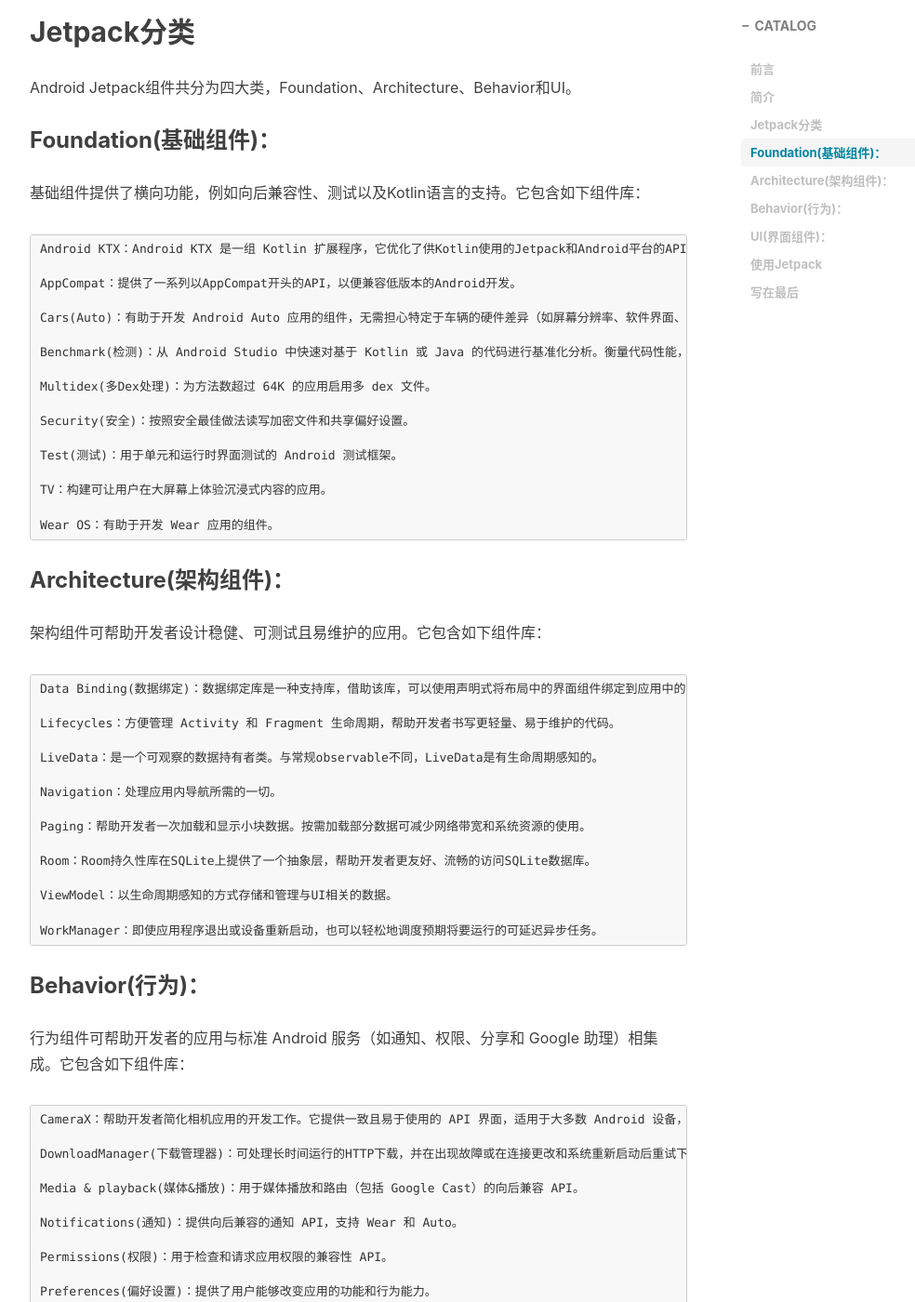
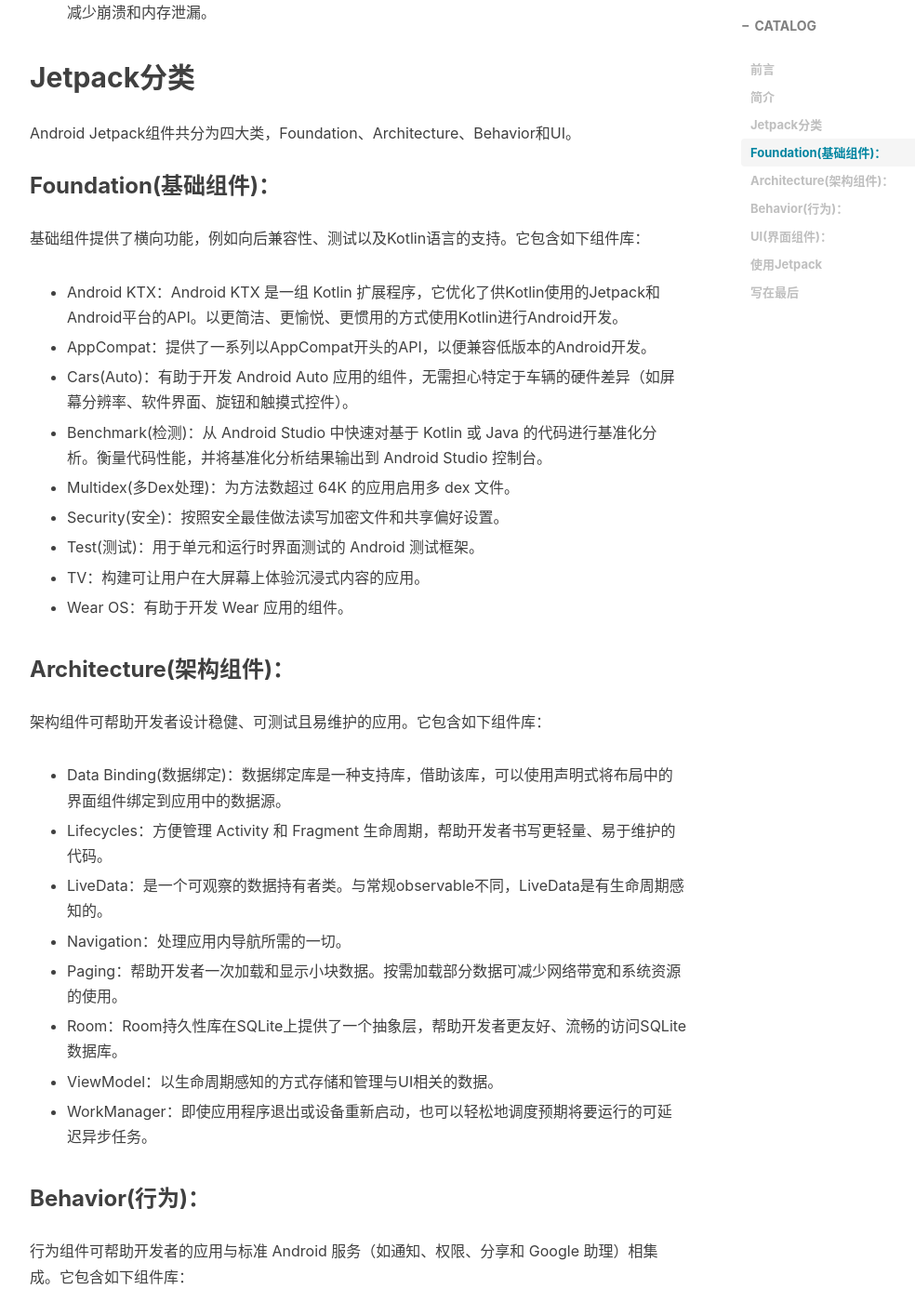
Before and after one commit to toeii/toeii.github.io, a Jekyll site: the page built from _posts/2019-07-09-Android Jetpack全家桶(一)之Jetpack介绍.md, in a window 1280 px wide and 1400 px high, scrolled down 1579 px. Shown: the whole window at 93% size, without its empty margins (233-1217 px from the left). Built offline with Jekyll 4.4.1, drawn with Linux system fonts in a browser that asks for light colours; nearby versions of some CDN libraries; comment, search, counter and statistics services are not loaded; some of the changed text lies outside the part shown.

Commit message:
added new post

```diff
--- a/_posts/2019-07-09-Android Jetpack全家桶(一)之Jetpack介绍.md
+++ b/_posts/2019-07-09-Android Jetpack全家桶(一)之Jetpack介绍.md
@@ -35,11 +35,11 @@ Jetpack中的有些组件并不是第一次推出，其中LifeCycle、LiveData
 
 Jetpack有以下特点：
 
-    加速开发：组件可以单独采用（不过这些组件是为协同工作而构建的），同时利用 Kotlin 语言功能帮助您提高工作效率。
+- 加速开发：组件可以单独采用（不过这些组件是为协同工作而构建的），同时利用 Kotlin 语言功能帮助您提高工作效率。
 
-    消除样板代码：Jetpack 可管理繁琐的 Activity（如后台任务、导航和生命周期管理）。
+- 消除样板代码：Jetpack 可管理繁琐的 Activity（如后台任务、导航和生命周期管理）。
 
-    构建高质量的强大应用：Jetpack 组件围绕现代化设计实践构建而成，具有向后兼容性，可以减少崩溃和内存泄漏。
+- 构建高质量的强大应用：Jetpack 组件围绕现代化设计实践构建而成，具有向后兼容性，可以减少崩溃和内存泄漏。
 
 ## Jetpack分类
 
@@ -49,77 +49,77 @@ Android Jetpack组件共分为四大类，Foundation、Architecture、Behavior
 
 基础组件提供了横向功能，例如向后兼容性、测试以及Kotlin语言的支持。它包含如下组件库：
 
-    Android KTX：Android KTX 是一组 Kotlin 扩展程序，它优化了供Kotlin使用的Jetpack和Android平台的API。以更简洁、更愉悦、更惯用的方式使用Kotlin进行Android开发。
+- Android KTX：Android KTX 是一组 Kotlin 扩展程序，它优化了供Kotlin使用的Jetpack和Android平台的API。以更简洁、更愉悦、更惯用的方式使用Kotlin进行Android开发。
 
-    AppCompat：提供了一系列以AppCompat开头的API，以便兼容低版本的Android开发。
+- AppCompat：提供了一系列以AppCompat开头的API，以便兼容低版本的Android开发。
 
-    Cars(Auto)：有助于开发 Android Auto 应用的组件，无需担心特定于车辆的硬件差异（如屏幕分辨率、软件界面、旋钮和触摸式控件）。
+- Cars(Auto)：有助于开发 Android Auto 应用的组件，无需担心特定于车辆的硬件差异（如屏幕分辨率、软件界面、旋钮和触摸式控件）。
 
-    Benchmark(检测)：从 Android Studio 中快速对基于 Kotlin 或 Java 的代码进行基准化分析。衡量代码性能，并将基准化分析结果输出到 Android Studio 控制台。
+- Benchmark(检测)：从 Android Studio 中快速对基于 Kotlin 或 Java 的代码进行基准化分析。衡量代码性能，并将基准化分析结果输出到 Android Studio 控制台。
 
-    Multidex(多Dex处理)：为方法数超过 64K 的应用启用多 dex 文件。
+- Multidex(多Dex处理)：为方法数超过 64K 的应用启用多 dex 文件。
 
-    Security(安全)：按照安全最佳做法读写加密文件和共享偏好设置。
+- Security(安全)：按照安全最佳做法读写加密文件和共享偏好设置。
 
-    Test(测试)：用于单元和运行时界面测试的 Android 测试框架。
+- Test(测试)：用于单元和运行时界面测试的 Android 测试框架。
 
-    TV：构建可让用户在大屏幕上体验沉浸式内容的应用。
+- TV：构建可让用户在大屏幕上体验沉浸式内容的应用。
 
-    Wear OS：有助于开发 Wear 应用的组件。
+- Wear OS：有助于开发 Wear 应用的组件。
 
 ### Architecture(架构组件)：
 
 架构组件可帮助开发者设计稳健、可测试且易维护的应用。它包含如下组件库：
 
-    Data Binding(数据绑定)：数据绑定库是一种支持库，借助该库，可以使用声明式将布局中的界面组件绑定到应用中的数据源。
+- Data Binding(数据绑定)：数据绑定库是一种支持库，借助该库，可以使用声明式将布局中的界面组件绑定到应用中的数据源。
 
-    Lifecycles：方便管理 Activity 和 Fragment 生命周期，帮助开发者书写更轻量、易于维护的代码。
+- Lifecycles：方便管理 Activity 和 Fragment 生命周期，帮助开发者书写更轻量、易于维护的代码。
 
-    LiveData：是一个可观察的数据持有者类。与常规observable不同，LiveData是有生命周期感知的。
+- LiveData：是一个可观察的数据持有者类。与常规observable不同，LiveData是有生命周期感知的。
 
-    Navigation：处理应用内导航所需的一切。
+- Navigation：处理应用内导航所需的一切。
 
-    Paging：帮助开发者一次加载和显示小块数据。按需加载部分数据可减少网络带宽和系统资源的使用。
+- Paging：帮助开发者一次加载和显示小块数据。按需加载部分数据可减少网络带宽和系统资源的使用。
 
-    Room：Room持久性库在SQLite上提供了一个抽象层，帮助开发者更友好、流畅的访问SQLite数据库。
+- Room：Room持久性库在SQLite上提供了一个抽象层，帮助开发者更友好、流畅的访问SQLite数据库。
 
-    ViewModel：以生命周期感知的方式存储和管理与UI相关的数据。
+- ViewModel：以生命周期感知的方式存储和管理与UI相关的数据。
 
-    WorkManager：即使应用程序退出或设备重新启动，也可以轻松地调度预期将要运行的可延迟异步任务。
+- WorkManager：即使应用程序退出或设备重新启动，也可以轻松地调度预期将要运行的可延迟异步任务。
 
 ### Behavior(行为)：
 
 行为组件可帮助开发者的应用与标准 Android 服务（如通知、权限、分享和 Google 助理）相集成。它包含如下组件库：
 
-    CameraX：帮助开发者简化相机应用的开发工作。它提供一致且易于使用的 API 界面，适用于大多数 Android 设备，并可向后兼容至 Android 5.0（API 级别 21）。
+- CameraX：帮助开发者简化相机应用的开发工作。它提供一致且易于使用的 API 界面，适用于大多数 Android 设备，并可向后兼容至 Android 5.0（API 级别 21）。
 
-    DownloadManager(下载管理器)：可处理长时间运行的HTTP下载，并在出现故障或在连接更改和系统重新启动后重试下载。
+- DownloadManager(下载管理器)：可处理长时间运行的HTTP下载，并在出现故障或在连接更改和系统重新启动后重试下载。
 
-    Media & playback(媒体&播放)：用于媒体播放和路由（包括 Google Cast）的向后兼容 API。
+- Media & playback(媒体&播放)：用于媒体播放和路由（包括 Google Cast）的向后兼容 API。
 
-    Notifications(通知)：提供向后兼容的通知 API，支持 Wear 和 Auto。
+- Notifications(通知)：提供向后兼容的通知 API，支持 Wear 和 Auto。
 
-    Permissions(权限)：用于检查和请求应用权限的兼容性 API。
+- Permissions(权限)：用于检查和请求应用权限的兼容性 API。
 
-    Preferences(偏好设置)：提供了用户能够改变应用的功能和行为能力。
+- Preferences(偏好设置)：提供了用户能够改变应用的功能和行为能力。
 
-    Sharing(共享)：提供适合应用操作栏的共享操作。
+- Sharing(共享)：提供适合应用操作栏的共享操作。
 
-    Slices(切片)：创建可在应用外部显示应用数据的灵活界面元素。
+- Slices(切片)：创建可在应用外部显示应用数据的灵活界面元素。
 
 ### UI(界面组件)：
 
 界面组件可提供各类view和辅助程序，让应用不仅简单易用，还能带来愉悦体验。它包含如下组件库：
 
-    Animation & Transitions(动画&过度)：提供各类内置动画，也可以自定义动画效果。
+- Animation & Transitions(动画&过度)：提供各类内置动画，也可以自定义动画效果。
 
-    Emoji(表情符号)：使用户在未更新系统版本的情况下也可以使用表情符号。
+- Emoji(表情符号)：使用户在未更新系统版本的情况下也可以使用表情符号。
 
-    Fragment：组件化界面的基本单位。
+- Fragment：组件化界面的基本单位。
 
-    Layout(布局)：xml书写的界面布局或者使用Compose完成的界面。
+- Layout(布局)：xml书写的界面布局或者使用Compose完成的界面。
 
-    Palette(调色板)：从调色板中提取出有用的信息。
+- Palette(调色板)：从调色板中提取出有用的信息。
 
 ## 使用Jetpack
 
```
